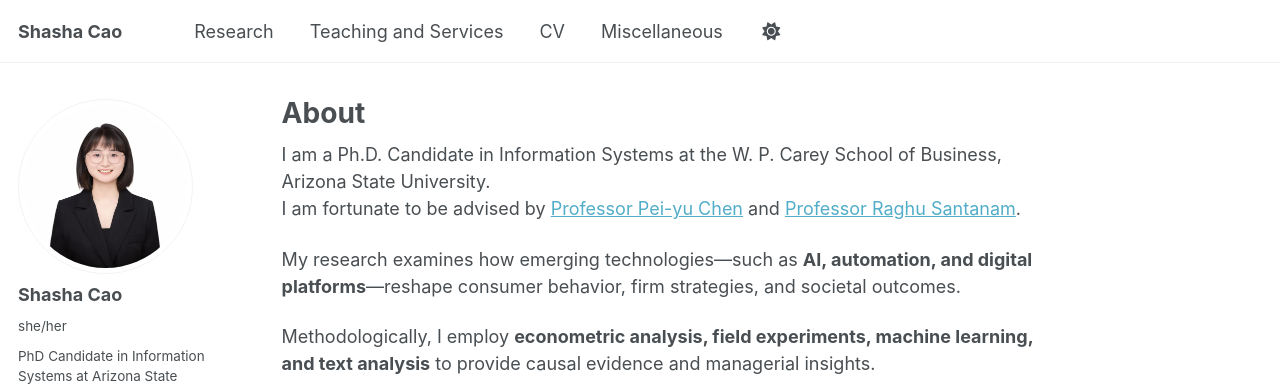
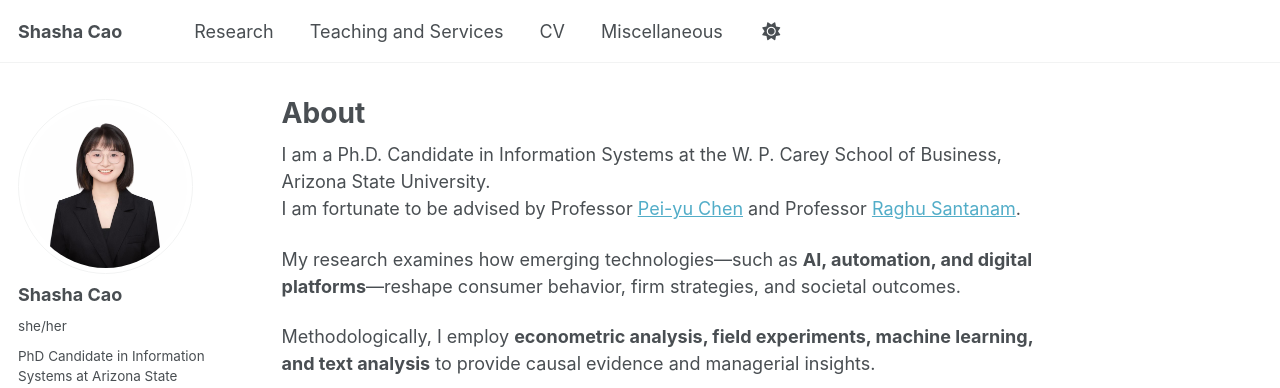
Before and after one commit to Desertshasha/shashacao.github.io, a Jekyll site: the page built from _pages/about.md, in a window 1280 px wide. Shown: the top 388 px of the page. Built offline with Jekyll 4.4.1, drawn with Linux system fonts in a browser that asks for light colours; some web fonts are replaced; a script that is not in the unit is left out.

```diff
--- a/_pages/about.md
+++ b/_pages/about.md
@@ -5,7 +5,7 @@ author_profile: true
 ---
 
 I am a Ph.D. Candidate in Information Systems at the W. P. Carey School of Business, Arizona State University.
-I am fortunate to be advised by [Professor Pei-yu Chen](https://search.asu.edu/profile/2217544) and [Professor Raghu Santanam](https://search.asu.edu/profile/192381).
+I am fortunate to be advised by Professor [Pei-yu Chen](https://search.asu.edu/profile/2217544) and Professor [Raghu Santanam](https://search.asu.edu/profile/192381).
 
 My research examines how emerging technologies—such as **AI, automation, and digital platforms**—reshape consumer behavior, firm strategies, and societal outcomes.
 
```
